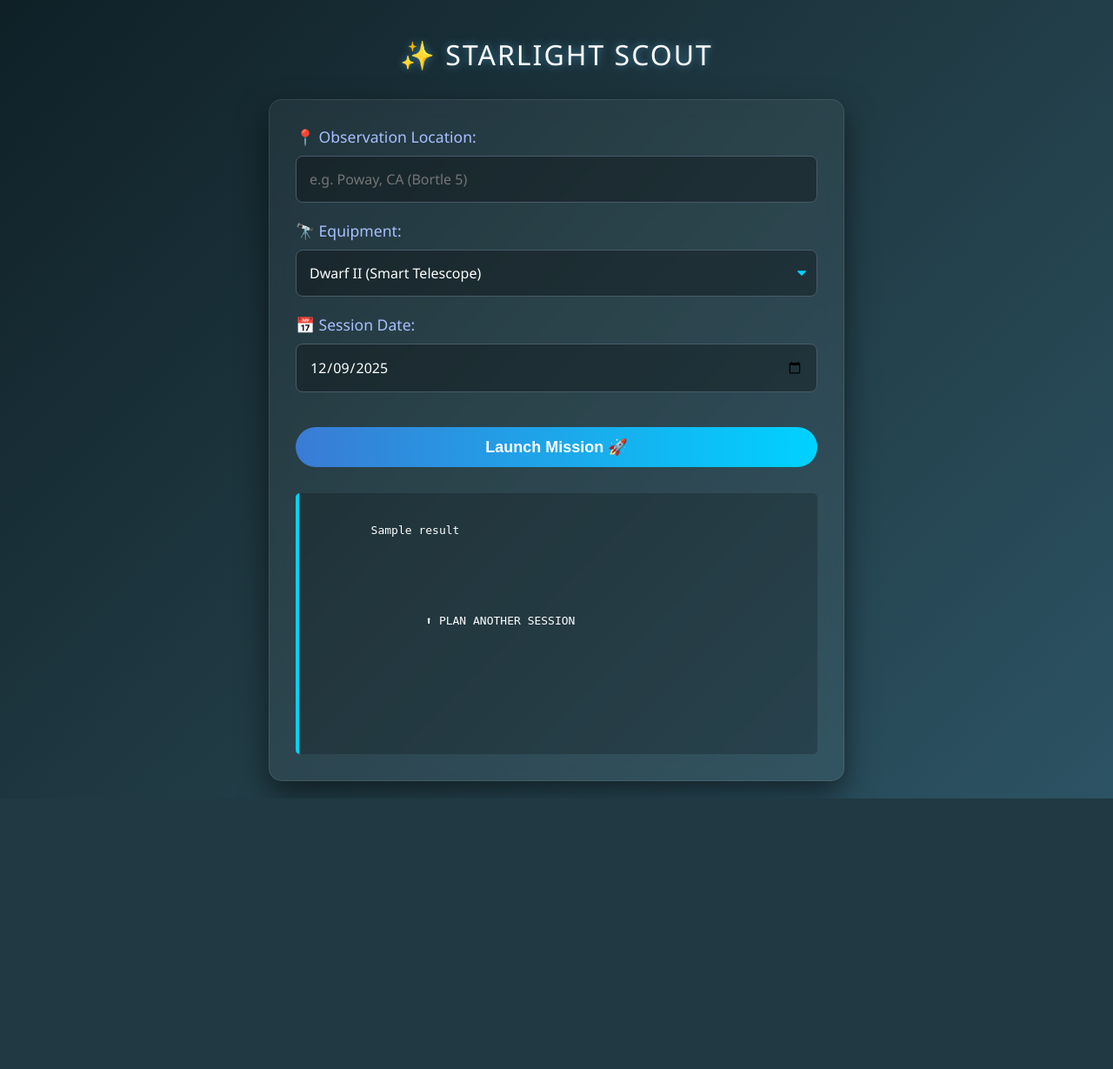
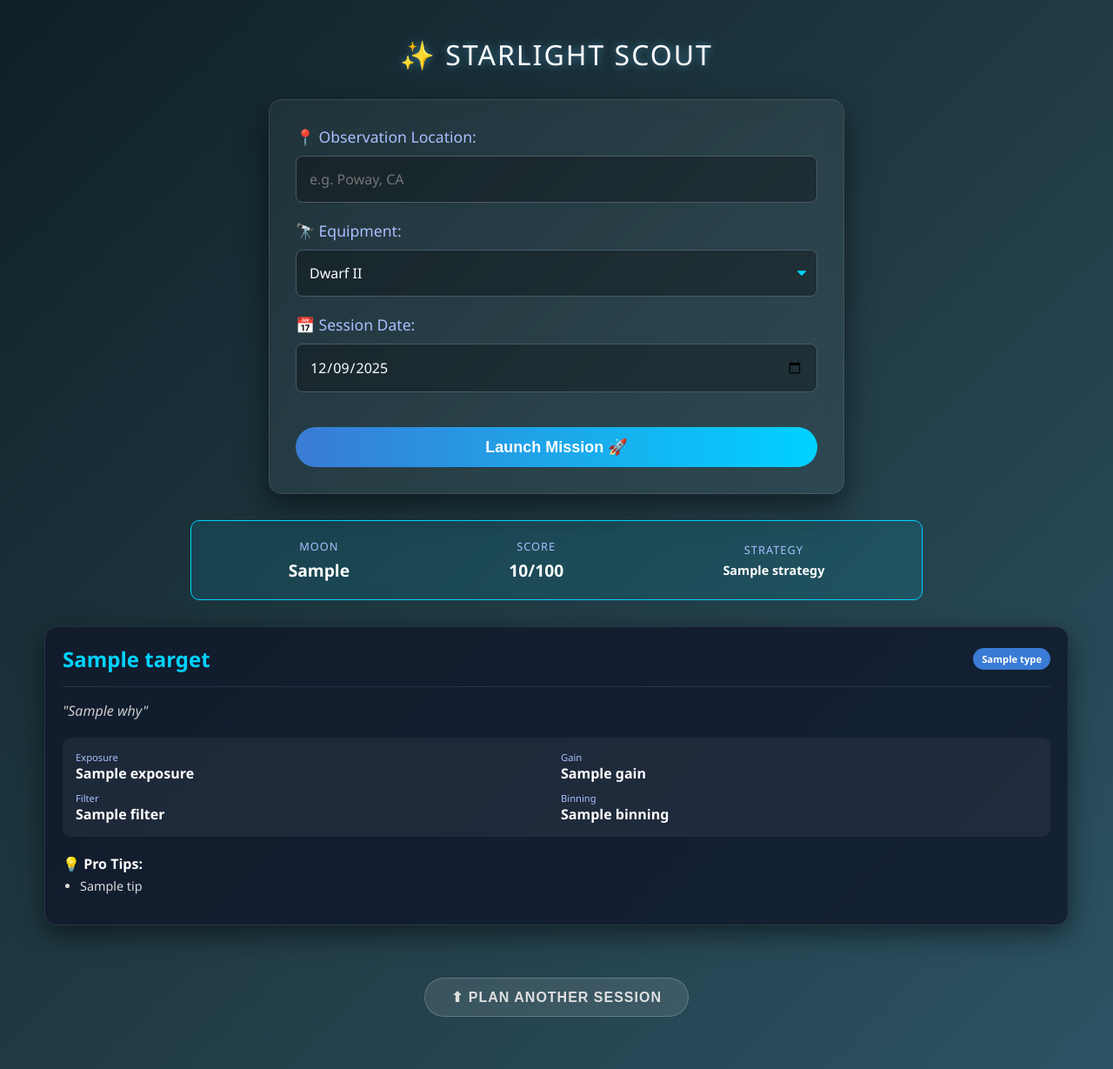
Before and after one commit to full-of-options/starlight-scout, a Flask app: template templates/index.html in a window 1280 px wide. Shown: the whole page at 87% size. Before the commit the page ends 918 px from the top, so only its background shows below. Run offline with Flask 3, Linux system fonts and the light colour scheme; the template is opened without the code that fills it: most values are stand-ins (such as "Sample title", 1, 10 or a date in 2020).

Commit message:
V3.0 Upgrade: JSON Engine and Card Layout

```diff
--- a/app.py
+++ b/app.py
@@ -1,86 +1,95 @@
 from flask import Flask, render_template, request
 import os
-from datetime import datetime  # <--- NEW: Import the clock tool
+import json
+from datetime import datetime
 from dotenv import load_dotenv
 from google import genai
 from google.genai import types
 
-# 1. Load the security vault
 load_dotenv()
 api_key = os.getenv("GEMINI_API_KEY")
-
-# 2. Configure the connection
 client = genai.Client(api_key=api_key)
 
 app = Flask(__name__)
 
-# --- 🧠 THE ASTROPHOTOGRAPHY LOGIC ENGINE ---
+# --- 🧠 THE JSON LOGIC ENGINE ---
 SYSTEM_INSTRUCTIONS = """
-You are "Starlight", an expert Astrophotography Session Planner.
-Your goal is to assess the user's night sky conditions, equipment, and location to provide the best deep sky targets.
+You are Starlight, an API that outputs strict JSON data for astrophotography planning.
+You DO NOT speak conversational text. You ONLY return a JSON object.
 
-*** LOGIC RULES (Strict Adherence Required) ***
+*** LOGIC RULES ***
+1. MOONLIGHT:
+   - If Moon > 50%: Suggest reducing Gain.
+   - If Moon > 75%: Avoid Galaxies. Prioritize Emission Nebulae (Dual-band/UHC).
+   - If Moon < 40%: Galaxies are safe.
+2. DEVICES:
+   - Dwarf II: Max Exp 15s. Binning 2x2 (2K). IR Mode: Astro.
+   - Seestar S50: Exp 10/20/30s. Gain: High.
+   - Manual Rig: Suggest standard NINA/ASIAIR settings.
 
-1. MOONLIGHT IMPACT:
-   - If the user mentions the Moon is > 50% illuminated: Suggest reducing Gain/ISO to prevent sky background washout.
-   - If Moon > 75%: Avoid faint broadband targets (Galaxies, Reflection Nebulae). Prioritize Emission Nebulae (use Narrowband/Dual-band filters).
-   - If Moon < 40%: Broadband targets (Galaxies) are safe.
-
-2. DEVICE CONSTRAINTS (Apply these settings if the user mentions these devices):
-   - **Dwarf II**: Max Exposure 15s. Binning 2x2 (2K) for DSOs. Filter: UHC/Dual-band if Moon is bright.
-   - **Seestar S50**: Exposures 10s, 20s, or 30s. Enable "Dual-band Filter" for Nebulae. Gain: High.
-   - **Dwarf 3**: Exposure 15s-20s.
-
-3. SCORING:
-   - Suggest targets that are high in the sky for the user's location.
-   - Give a "Suitability Score" (0-100) based on the current weather/moon.
-
-4. OUTPUT FORMAT:
-   - Start with a "Session Summary" (Moon phase, weather assessment).
-   - List the Top 3 Targets. For each target, provide:
-     * Name & Type
-     * Why it's a good choice tonight.
-     * RECOMMENDED SETTINGS: Exposure, Gain, Filter, IR Mode (Vis vs Astro).
-   - End with "Fun Fact" or "Pro Tip".
-
-If the user does not provide their location or equipment, politely ask for it before generating the plan.
+*** OUTPUT FORMAT ***
+Return a single JSON object with this exact structure:
+{
+  "summary": {
+    "moon_phase": "String (e.g. Waxing Gibbous 75%)",
+    "weather": "String (Short assessment)",
+    "score": "Integer (0-100)",
+    "strategy": "String (Short advice for the night)"
+  },
+  "targets": [
+    {
+      "name": "String (e.g. M42 Orion Nebula)",
+      "type": "String (e.g. Emission Nebula)",
+      "constellation": "String",
+      "difficulty": "String (Easy/Medium/Hard)",
+      "why": "String (Why is it good tonight?)",
+      "settings": {
+        "exposure": "String (e.g. 15s)",
+        "gain": "String (e.g. 100)",
+        "filter": "String (e.g. Dual-band)",
+        "binning": "String (e.g. 2x2)",
+        "ir_mode": "String (e.g. Astro)"
+      },
+      "tips": [ "String tip 1", "String tip 2" ]
+    }
+  ]
+}
 """
 
 @app.route('/', methods=['GET', 'POST'])
 def home():
-    ai_response = None
+    data = None
 
     if request.method == 'POST':
-        # 1. Get the individual pieces of data from the new form
         location = request.form.get('location')
         equipment = request.form.get('equipment')
         date = request.form.get('date')
 
-        if location and equipment:
+        if location and equipment and date:
             try:
-                # 2. Construct the "Master Prompt"
-                # We combine the specific fields into a clear narrative for the AI
                 full_prompt = (
-                    f"MISSION CONTEXT:\n"
-                    f"- Location: {location}\n"
-                    f"- Equipment: {equipment}\n"
-                    f"- Date: {date}\n\n"
-                    f"TASK: Generate the Starlight Session Plan based on the above."
+                    f"Date: {date}\nLocation: {location}\nEquipment: {equipment}\n"
+                    f"Generate 3 best targets in JSON format."
                 )
 
                 response = client.models.generate_content(
                     model="gemini-flash-latest",
                     config=types.GenerateContentConfig(
                         system_instruction=SYSTEM_INSTRUCTIONS,
-                        temperature=0.7,
+                        temperature=0.5, # Lower temp for consistent JSON
+                        response_mime_type="application/json" # <--- THE MAGIC KEY
                     ),
                     contents=full_prompt
                 )
-                ai_response = response.text
+
+                # Parse the text response into a real Python Dictionary
+                data = json.loads(response.text)
+
             except Exception as e:
-                ai_response = f"Error: {str(e)}"
+                print(f"Error: {e}")
+                data = {"error": str(e)}
 
-    return render_template('index.html', result=ai_response)
+    return render_template('index.html', data=data)
 
 if __name__ == '__main__':
     app.run(debug=True)
--- a/static/style.css
+++ b/static/style.css
@@ -154,3 +154,115 @@ button:hover {
     box-shadow: 0 5px 15px rgba(0, 0, 0, 0.3);
     cursor: pointer;
 }
+
+/* --- V3.0 NEW LAYOUT STYLES --- */
+
+/* The Summary Banner */
+.summary-banner {
+    background: rgba(0, 210, 255, 0.1);
+    border: 1px solid #00d2ff;
+    border-radius: 10px;
+    padding: 20px;
+    margin: 30px auto;
+    max-width: 800px;
+    display: flex;
+    justify-content: space-around;
+    align-items: center;
+    backdrop-filter: blur(5px);
+    width: 90%;
+}
+.stat {
+    display: flex;
+    flex-direction: column;
+    align-items: center;
+    text-align: center;
+}
+.stat .label {
+    font-size: 0.8em;
+    color: #a8c0ff;
+    text-transform: uppercase;
+    letter-spacing: 1px;
+}
+.stat .value {
+    font-size: 1.2em;
+    font-weight: bold;
+    color: #fff;
+    margin-top: 5px;
+}
+
+/* The Grid (Holds the cards) */
+.grid-container {
+    display: grid;
+    grid-template-columns: repeat(auto-fit, minmax(300px, 1fr));
+    gap: 25px;
+    max-width: 1200px;
+    width: 95%;
+    margin: 0 auto;
+}
+
+/* The Target Card */
+.card {
+    background: rgba(15, 23, 42, 0.8);
+    border: 1px solid rgba(255, 255, 255, 0.1);
+    border-radius: 15px;
+    padding: 20px;
+    transition: transform 0.3s ease;
+    box-shadow: 0 10px 30px rgba(0,0,0,0.5);
+}
+.card:hover {
+    transform: translateY(-5px);
+    border-color: #00d2ff;
+}
+
+.card-header {
+    border-bottom: 1px solid rgba(255,255,255,0.1);
+    padding-bottom: 15px;
+    margin-bottom: 15px;
+    display: flex;
+    justify-content: space-between;
+    align-items: center;
+}
+.card-header h2 {
+    margin: 0;
+    font-size: 1.5em;
+    color: #00d2ff;
+    text-shadow: none;
+    text-align: left;
+}
+.badge {
+    background: #3a7bd5;
+    padding: 5px 10px;
+    border-radius: 20px;
+    font-size: 0.7em;
+    font-weight: bold;
+}
+
+.why-text {
+    font-style: italic;
+    color: #ccc;
+    margin-bottom: 20px;
+}
+
+/* Settings Grid (Mini table inside card) */
+.settings-grid {
+    display: grid;
+    grid-template-columns: 1fr 1fr;
+    gap: 10px;
+    background: rgba(255,255,255,0.05);
+    padding: 15px;
+    border-radius: 10px;
+    margin-bottom: 20px;
+}
+.setting-item {
+    display: flex;
+    flex-direction: column;
+}
+.s-label { font-size: 0.7em; color: #a8c0ff; }
+.s-value { font-size: 1.0em; font-weight: bold; }
+
+.tips-section ul {
+    padding-left: 20px;
+    margin-top: 5px;
+    color: #ddd;
+    font-size: 0.9em;
+}
--- a/templates/index.html
+++ b/templates/index.html
@@ -4,29 +4,26 @@
     <title>Starlight Scout</title>
     <meta name="viewport" content="width=device-width, initial-scale=1.0">
     <link rel="stylesheet" href="{{ url_for('static', filename='style.css') }}">
-    <script src="https://cdn.jsdelivr.net/npm/marked/marked.min.js"></script>
-</head>
+    </head>
 <body>
 
     <h1>✨ Starlight Scout</h1>
 
     <div class="container">
         <form method="POST" onsubmit="showLoader()">
-
             <div class="input-group">
                 <label>📍 Observation Location:</label>
-                <input type="text" name="location" placeholder="e.g. Poway, CA (Bortle 5)"
+                <input type="text" name="location" placeholder="e.g. Poway, CA"
                        value="{{ request.form.get('location', '') }}" required>
             </div>
 
             <div class="input-group">
                 <label>🔭 Equipment:</label>
                 <select name="equipment">
-                    <option value="Dwarf II" {% if request.form.get('equipment') == 'Dwarf II' %}selected{% endif %}>Dwarf II (Smart Telescope)</option>
+                    <option value="Dwarf II" {% if request.form.get('equipment') == 'Dwarf II' %}selected{% endif %}>Dwarf II</option>
                     <option value="Seestar S50" {% if request.form.get('equipment') == 'Seestar S50' %}selected{% endif %}>Seestar S50</option>
-                    <option value="Dwarf 3" {% if request.form.get('equipment') == 'Dwarf 3' %}selected{% endif %}>Dwarf 3 (New Model)</option>
-                    <option value="Manual Rig" {% if request.form.get('equipment') == 'Manual Rig' %}selected{% endif %}>DSLR / Manual Telescope</option>
-                    <option value="Binoculars" {% if request.form.get('equipment') == 'Binoculars' %}selected{% endif %}>Astronomy Binoculars</option>
+                    <option value="Dwarf 3" {% if request.form.get('equipment') == 'Dwarf 3' %}selected{% endif %}>Dwarf 3</option>
+                    <option value="Manual Rig" {% if request.form.get('equipment') == 'Manual Rig' %}selected{% endif %}>Manual Rig</option>
                 </select>
             </div>
 
@@ -40,40 +37,85 @@
 
             <div id="loader" style="display:none; text-align:center; margin-top:20px;">
                 <p style="color:#00d2ff; font-style:italic; animation: pulse 1.5s infinite;">
-                    Calibrating Sensor Data...<br>
-                    Checking Lunar Phase...<br>
-                    Scanning Deep Sky Targets...
+                    Calculating Orbital Mechanics...<br>Processing Sensor Constraints...
                 </p>
             </div>
         </form>
+    </div>
 
-        {% if result %}
-        <div class="response-box" id="ai-response">
-            {{ result }}
+    {% if data %}
 
-            <div style="margin-top: 30px; border-top: 1px solid rgba(255,255,255,0.1); padding-top: 20px; text-align: center;">
-                <button onclick="window.scrollTo({top: 0, behavior: 'smooth'})" class="secondary-btn">
-                    ⬆ Plan Another Session
-                </button>
+        <div class="summary-banner">
+            <div class="stat">
+                <span class="label">Moon</span>
+                <span class="value">{{ data.summary.moon_phase }}</span>
+            </div>
+            <div class="stat">
+                <span class="label">Score</span>
+                <span class="value">{{ data.summary.score }}/100</span>
+            </div>
+            <div class="stat">
+                <span class="label">Strategy</span>
+                <span class="value" style="font-size: 0.9em;">{{ data.summary.strategy }}</span>
             </div>
         </div>
 
-        <script>
-            // Render the Markdown table
-            var rawText = document.getElementById('ai-response').innerText;
-            document.getElementById('ai-response').innerHTML = marked.parse(rawText);
-        </script>
-        {% endif %}
-    </div>
+        <div class="grid-container">
+            {% for target in data.targets %}
+            <div class="card">
+                <div class="card-header">
+                    <h2>{{ target.name }}</h2>
+                    <span class="badge">{{ target.type }}</span>
+                </div>
+
+                <div class="card-body">
+                    <p class="why-text">"{{ target.why }}"</p>
+
+                    <div class="settings-grid">
+                        <div class="setting-item">
+                            <span class="s-label">Exposure</span>
+                            <span class="s-value">{{ target.settings.exposure }}</span>
+                        </div>
+                        <div class="setting-item">
+                            <span class="s-label">Gain</span>
+                            <span class="s-value">{{ target.settings.gain }}</span>
+                        </div>
+                        <div class="setting-item">
+                            <span class="s-label">Filter</span>
+                            <span class="s-value">{{ target.settings.filter }}</span>
+                        </div>
+                        <div class="setting-item">
+                            <span class="s-label">Binning</span>
+                            <span class="s-value">{{ target.settings.binning }}</span>
+                        </div>
+                    </div>
+
+                    <div class="tips-section">
+                        <strong>💡 Pro Tips:</strong>
+                        <ul>
+                            {% for tip in target.tips %}
+                            <li>{{ tip }}</li>
+                            {% endfor %}
+                        </ul>
+                    </div>
+                </div>
+            </div>
+            {% endfor %}
+        </div>
+
+        <div style="text-align: center; margin: 40px 0;">
+            <button onclick="window.scrollTo({top: 0, behavior: 'smooth'})" class="secondary-btn">
+                ⬆ Plan Another Session
+            </button>
+        </div>
+
+    {% endif %}
 
     <script>
-        // 1. Function to show the loader (This was missing!)
         function showLoader() {
             document.getElementById('submitBtn').style.display = 'none';
             document.getElementById('loader').style.display = 'block';
         }
-
-        // 2. Function to auto-select Today's date (if empty)
         if (!document.getElementById('datePicker').value) {
             document.getElementById('datePicker').valueAsDate = new Date();
         }
```
